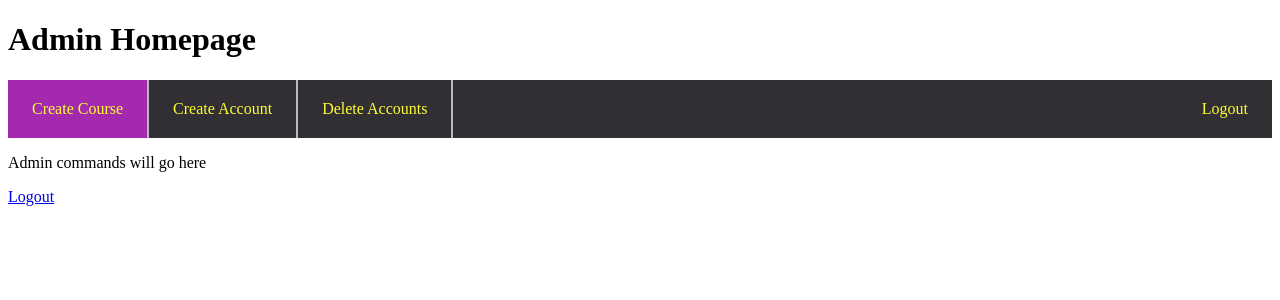
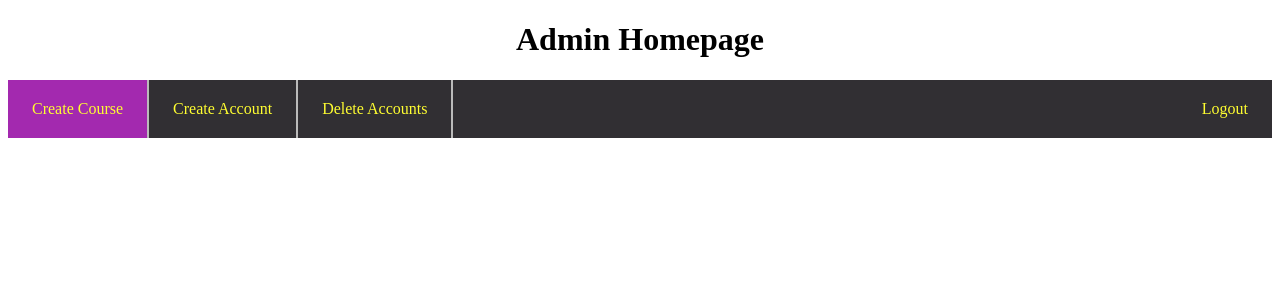
Before and after one commit to nmscannell/TaScheduleizer, a Django app: page /administrator/ in a window 1280 px wide. Shown: the top 300 px of the page. Run offline with Django 3.2, Linux system fonts and the light colour scheme.

Commit message:
heading position changed

```diff
--- a/templates/Accounts/AdminHome.html
+++ b/templates/Accounts/AdminHome.html
@@ -39,7 +39,7 @@ li a:hover:not(.active) {
 }
 </style>
 <body>
-<h1> Admin Homepage </h1>
+<h1 align="center"> Admin Homepage </h1>
 
 <ul>
     <li><a class="active" href=" ">Create Course</a></li>
@@ -48,7 +48,5 @@ li a:hover:not(.active) {
      <li style="float:right"><a href="/login/">Logout</a></li>
 </ul>
 
-<p>Admin commands will go here</p>
-<a href="/login/">Logout</a>
 </body>
 </html>
--- a/templates/Accounts/InstructorHome.html
+++ b/templates/Accounts/InstructorHome.html
@@ -39,7 +39,7 @@ li a:hover:not(.active) {
 }
 </style>
 <body>
-<h1> {{ account }}'s Homepage </h1>
+<h1 align="center"> {{ account }}'s Homepage </h1>
 <ul>
    <li><a class="active" href=" ">Edit the Contact Information</a></li>
     <li><a href="/courseassignments">View Course Assignments</a></li>
--- a/templates/Accounts/SupervisorHome.html
+++ b/templates/Accounts/SupervisorHome.html
@@ -39,7 +39,7 @@ li a:hover:not(.active) {
 }
 </style>
 <body>
-<h1> Supervisor Homepage </h1>
+<h1 align="center"> Supervisor Homepage </h1>
 <ul>
     <li><a class="active" href="/createaccount/">Create Account</a></li>
     <li><a href=" ">Create Course</a></li>
--- a/templates/Accounts/TaHome.html
+++ b/templates/Accounts/TaHome.html
@@ -39,7 +39,7 @@ li a:hover:not(.active) {
 }
 </style>
 <body>
-<h1> {{ account }}'s Homepage! </h1>
+<h1 align="center"> {{ account }}'s Homepage! </h1>
 <ul>
     <li><a class="active" href="/createaccount/">Create Account</a></li>
     <li><a href=" ">Create Course</a></li>
```
